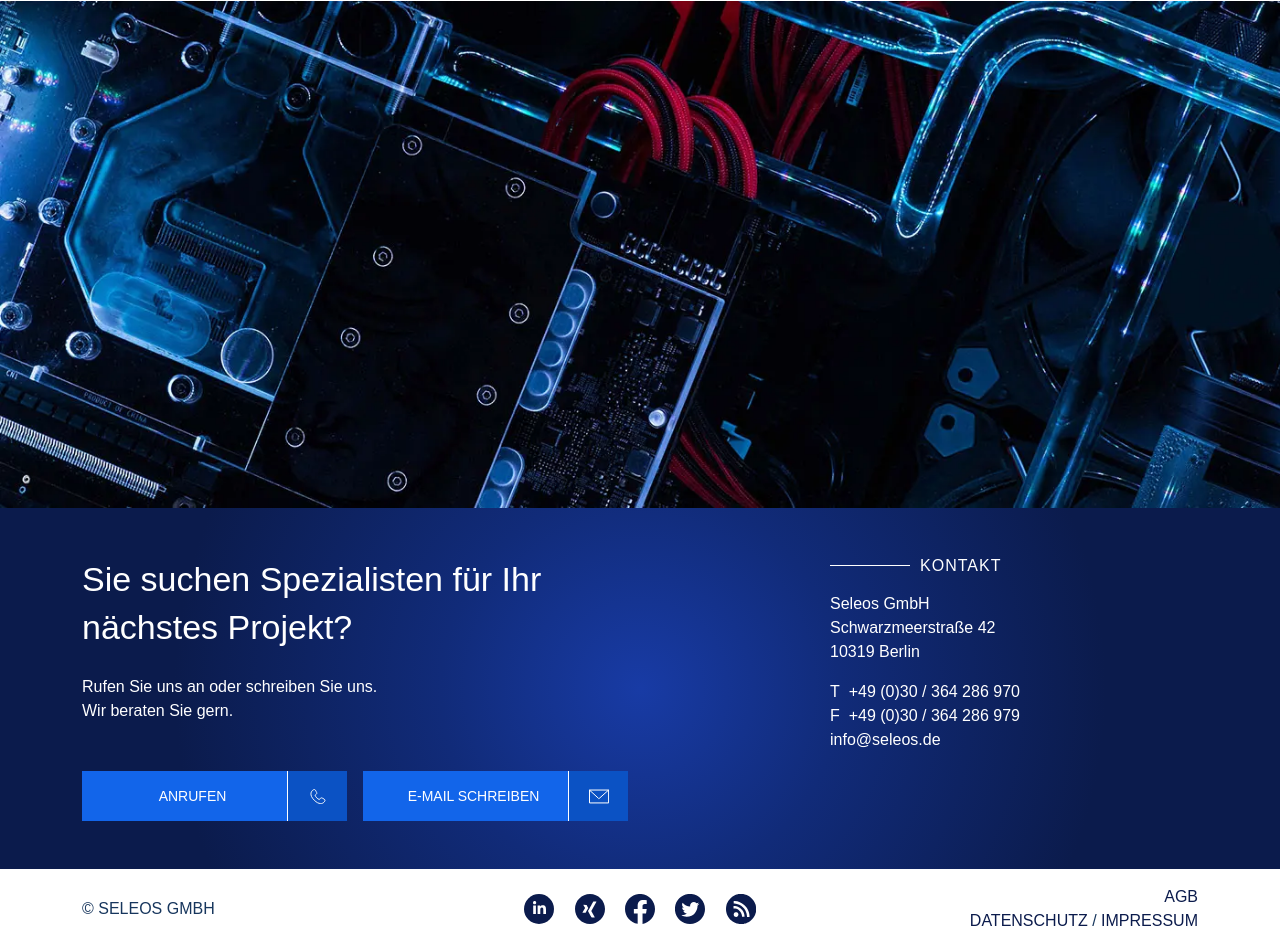
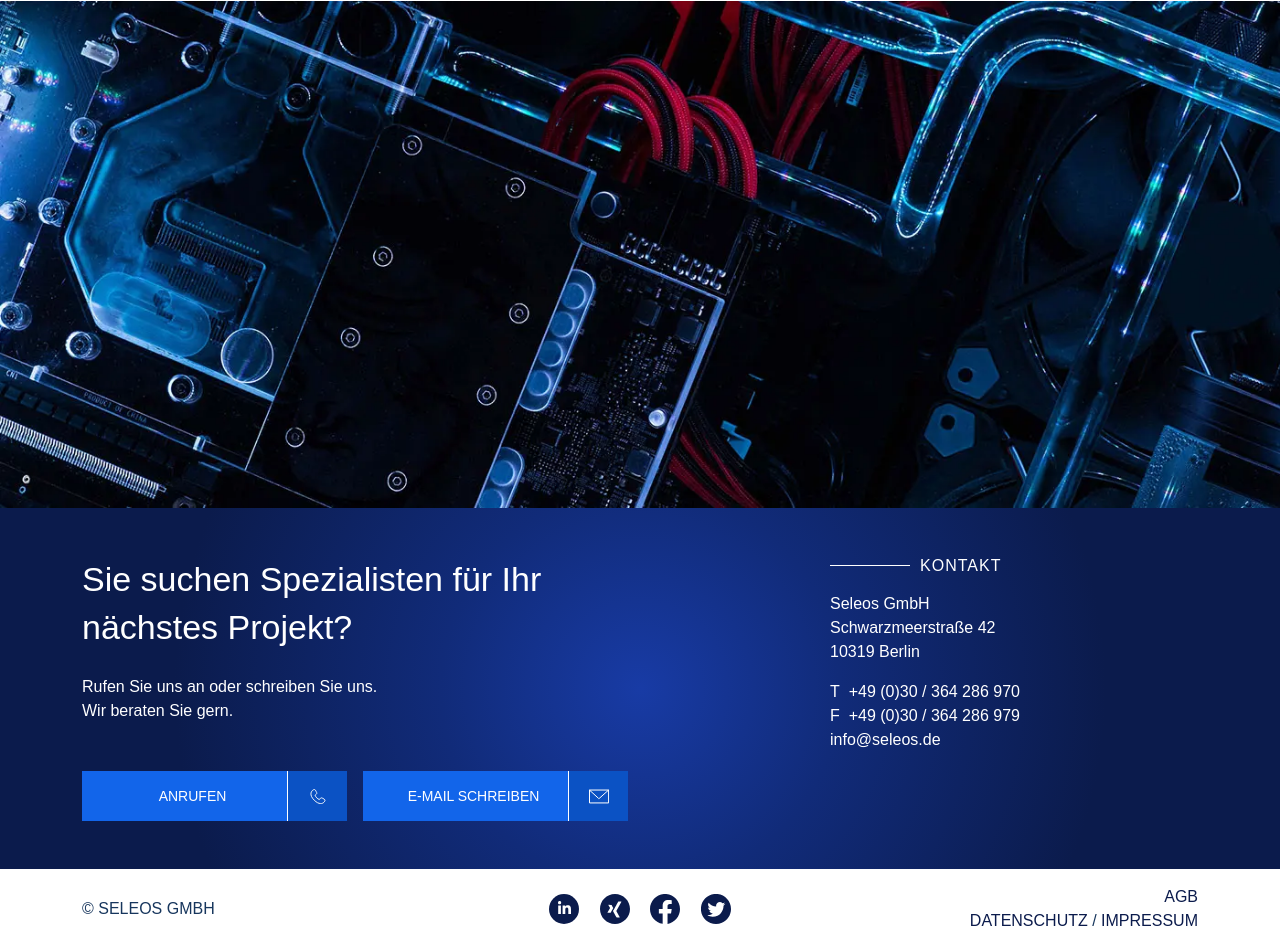
Before and after one commit to gallien/seleos.de, a website: page 404.html in a window 1280 px wide. Shown: the part 1682-2631 px from the top of the page. Drawn offline with nearby package versions, Linux system fonts and the light colour scheme.

Commit message:
feat: update page

```diff
--- a/404.html
+++ b/404.html
@@ -166,7 +166,6 @@
                     <a href="https://www.xing.com/pages/seleosgmbh" target="_blank" class="px-2"><img src="assets/images/icon-xing.svg" width="30" height="30" alt="Xing"></a>
                     <a href="https://www.facebook.com/Seleos/" target="_blank" class="px-2"><img src="assets/images/icon-facebook.svg" width="30" height="30" alt="Facebook"></a>
                     <a href="https://twitter.com/seleos" target="_blank" class="px-2"><img src="assets/images/icon-twitter.svg" width="30" height="30" alt="Twitter"></a>
-                    <a href="https://www.seleos.de/rss.xml" target="_blank" class="px-2"><img src="assets/images/icon-rss.svg" width="30" height="30" alt="RSS Feed"></a>
                 </div>
             </div>
             <div class="col-6 order-lg-0 col-lg-4 d-flex mt-3 mt-lg-0 align-items-end align-items-lg-center">
```
Also changed, not shown: agb.html (+0 -1 lines), cloud-development.html (+0 -1 lines), datenschutz.html (+0 -1 lines), impressum.html (+0 -1 lines), index.html (+0 -1 lines), performanceoptimierung-berlin.html (+0 -1 lines), php-programmierung-berlin.html (+0 -1 lines), shopify-development.html (+0 -1 lines), technologieberatung-berlin.html (+1 -2 lines), webentwicklung-berlin.html (+0 -1 lines).
